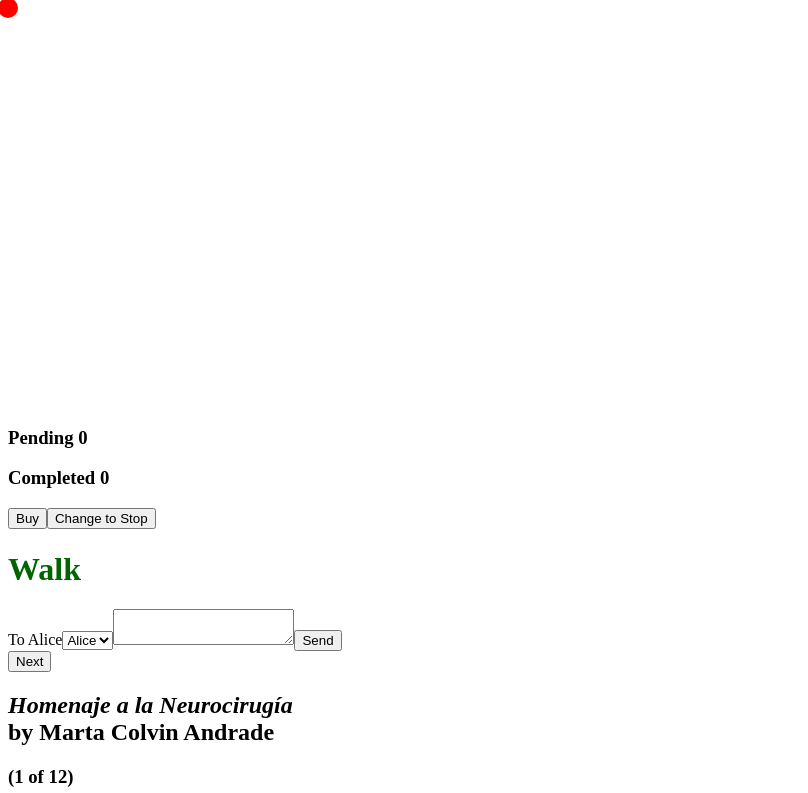
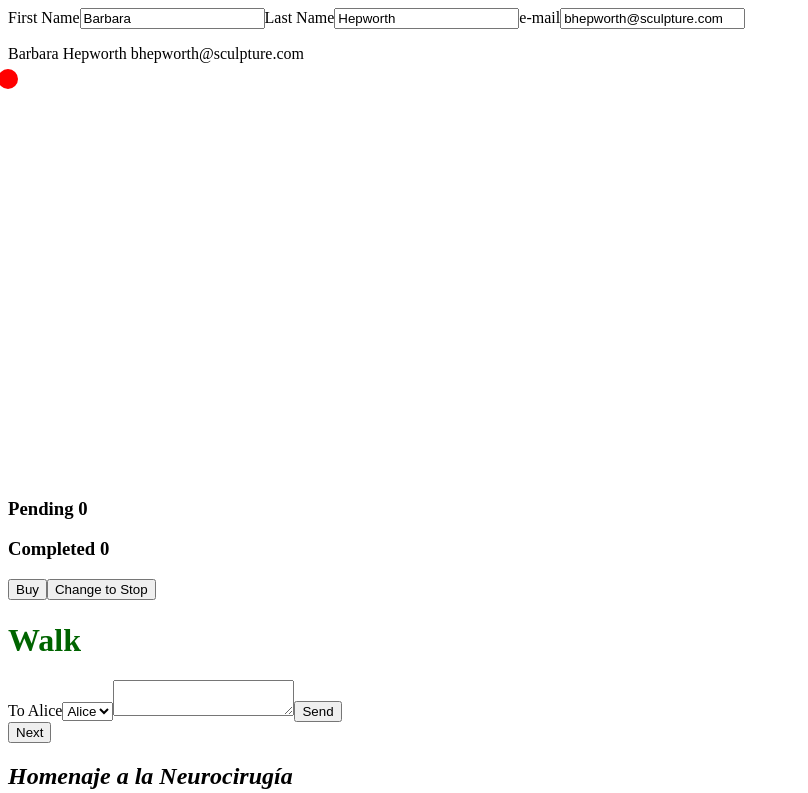
Before and after one commit to albarp/learn-react, a React (Vite) app in the folder app/: page / in a window 1280 px wide. Shown: the top 793 px of the page, without its empty margins (0-808 px from the left). Built offline with nearby package versions, Linux system fonts and the light colour scheme.

Commit message:
spread operato in state update

```diff
--- a/app/src/App.tsx
+++ b/app/src/App.tsx
@@ -11,10 +11,12 @@ import Chat from "./Components/Chat/Chat";
 import TrafficLight from "./Components/TrafficLight/TrafficLight";
 import Marketplace from "./Components/Marketplace/Marketplace";
 import MovingDot from "./Components/MovingDot/MovingDot";
+import UserForm from "./Components/UserForm/UserForm";
 
 function App() {
   return (
     <>
+      <UserForm />
       <MovingDot />
       <Marketplace />
       <TrafficLight />
--- /dev/null
+++ b/app/src/Components/UserForm/UserForm.tsx
@@ -0,0 +1,33 @@
+import { useState } from "react";
+import type { ChangeEvent } from "react";
+
+export default function UserForm() {
+  const [user, setUser] = useState({
+    FirstName: "Barbara",
+    LastName: "Hepworth",
+    Email: "bhepworth@sculpture.com",
+  });
+
+  function handleFormChange(e: ChangeEvent<HTMLInputElement>) {
+    setUser({
+        ...user,
+        [e.target.name]: [e.target.value]
+    })
+  }
+
+  return (
+    <>
+      <label>First Name</label>
+      <input name='FirstName' type="text" value={user.FirstName} onChange={handleFormChange}/>
+      <label>Last Name</label>
+      <input name='LastName' type="text" value={user.LastName} onChange={handleFormChange}/>
+      <label>e-mail</label>
+      <input name='Email' type="text" value={user.Email} onChange={handleFormChange}/>
+      <p>
+        {user.FirstName}{' '}
+        {user.LastName}{' '}
+        {user.Email}{' '}
+      </p>
+    </>
+  );
+}
```
